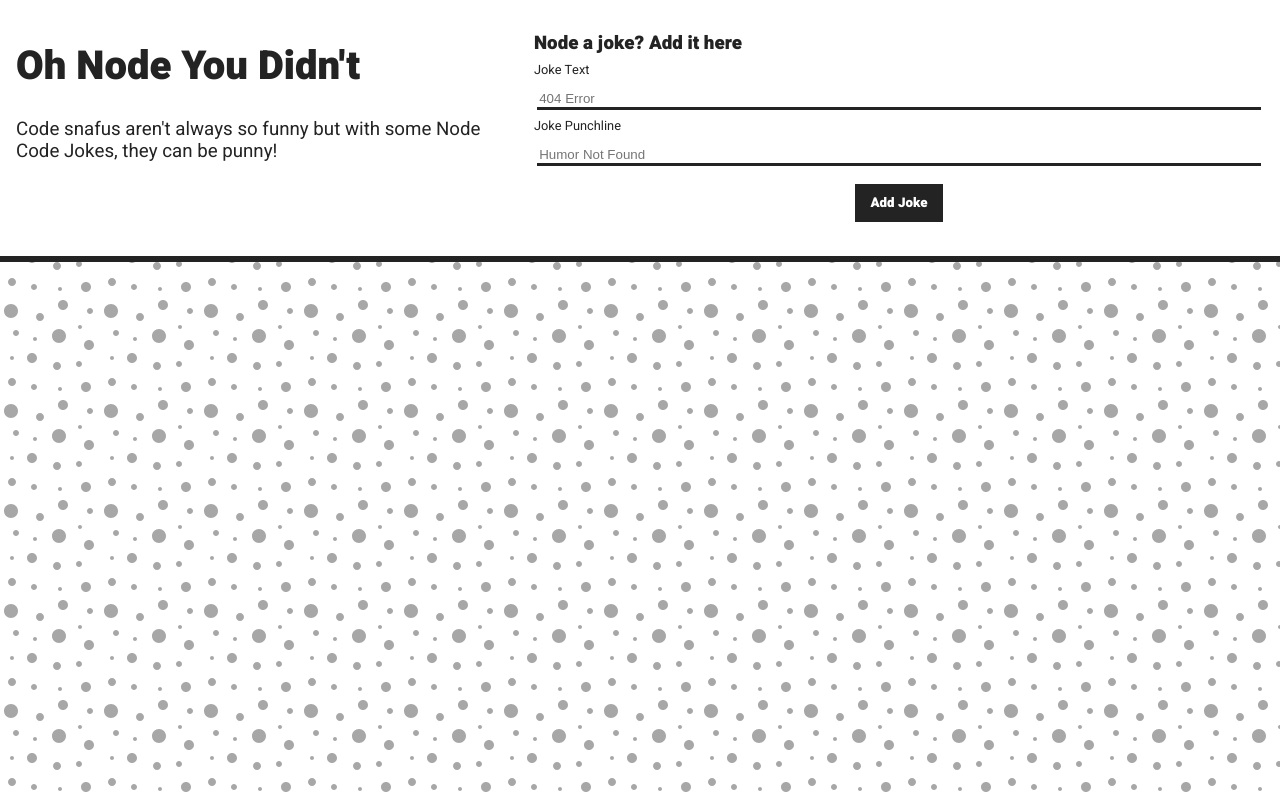
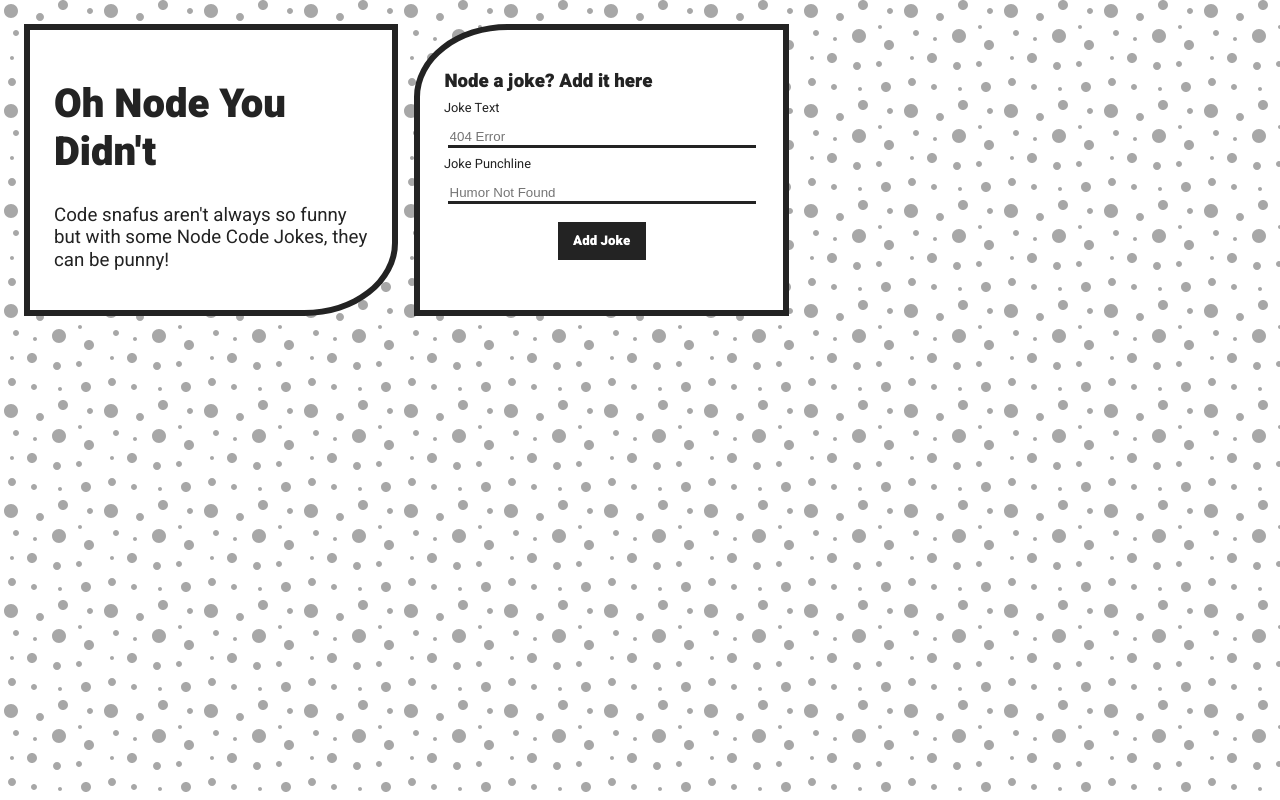
Before and after one commit to krosenk729/Node-Code-Jokes, a website: page client/views/index.html in a window 1280 px wide. Drawn offline with nearby package versions, Linux system fonts and the light colour scheme; no server answers.

Commit message:
changed UI to be less meh -- got rid of header section and added content as cards

```diff
--- a/client/stylesheets/style.scss
+++ b/client/stylesheets/style.scss
@@ -74,41 +74,67 @@ br:before { content: "\A"; white-space: pre-line }
 }
 
 /////////////////////////////////////////////////////
-/* Header Area & Form */
-header{
+/* Joke Cards */
+.joke-card-container{
 	@include flex_disp ;
-	justify-content: space-around;
+	flex-wrap: wrap;
+	margin: 1em;
+
+	%card{
+		position: relative;
+		padding: 24px;
+		margin: .5em;
 		background: $white;
-	border-bottom: 6px solid $not-black;
-
-	& > div{
-		padding: 1em;
+		border: 6px solid lighten($not-black, 40%);
+		flex-basis: 30%;
+		flex-grow: 0;
 	}
 
-	.welcome{
-		max-width: 518px;
-	}
-	.add-joke-form{
-		flex-basis: 30%;
-		flex-grow: 1;
-		min-width: 300px;
+	.joke-card{
+		@extend %card;
+		@include transition(.25s, linear);
+		text-transform: uppercase;
+		align-self: center;
+
+		&:hover{
+			border-color: $not-black;
 		}
 
-	.form-group{
-		position: relative;
-		padding: .2em;
-		width: 100%;
+		.punchline{
+			@include transition(.25s, ease-out);
+			&:hover{
+				color: $pink-pink;
+				font-weight: bold;
+			}
+		}
 	}
 
-	label{
-		display: block;
-		position: absolute;
-		transform: scale(0.8);
-		transform-origin: left top;
-		top: -1em;
-		left: 0;
-		right: 0;
-		padding: .5em 0;
+	.main-card{
+		@extend %card;
+		order: -1;
+		border-color: $not-black;
+		align-self: stretch;
+
+		&:nth-child(odd){
+			border-radius: 25% 0 0 0;
+		}
+
+		&:nth-child(even){
+			border-radius: 0 0 25% 0;
+		}
+
+		button.btn{
+			padding: .5em 1em;
+			background: $not-black;
+			border: 2px solid $not-black;
+			color: $white;
+			font-weight: bold;
+			font-family: 'Heebo', Helvetica, Arial, sans-serif;
+			@include transition(.5s, ease-out);
+			&:hover{
+				color: $pink-pink;
+				background: $white;
+			}
 		}
 
 		input{
@@ -132,45 +158,23 @@ header{
 			}
 		}
 
-	button{
-		padding: .5em 1em;
-		background: $not-black;
-		border: 2px solid $not-black;
-		color: $white;
-		font-weight: bold;
-		font-family: 'Heebo', Helvetica, Arial, sans-serif;
-		@include transition(.5s, ease-out);
-		&:hover{
-			color: $pink-pink;
-			background: $white;
-		}
+		.form-group{
+			position: relative;
+			padding: .2em;
+			width: 100%;
 		}
 
-	@media screen and (max-width: 560px){
-		header{ flex-wrap: wrap; }
+		label{
+			display: block;
+			position: absolute;
+			transform: scale(0.8);
+			transform-origin: left top;
+			top: -1em;
+			left: 0;
+			right: 0;
+			padding: .5em 0;
 		}
-}
-/////////////////////////////////////////////////////
-/* Joke Cards */
-.joke-card-container{
-	@include flex_disp ;
-	flex-wrap: wrap;
-	margin: 1em;
 
-	.joke-card{
-		position: relative;
-		padding: 24px;
-		margin: .5em;
-		background: $white;
-		border: 6px solid lighten($not-black, 40%);
-		flex-basis: 30%;
-		flex-grow: 0;
-		align-self: center;
-		text-transform: uppercase;
-		@include transition(.25s, linear);
-		&:hover{
-			border-color: $not-black;
-		}
 	}
 
 	.joke-card-placeholder{
--- a/client/views/index.html
+++ b/client/views/index.html
@@ -14,12 +14,14 @@
 	<script src="../javascripts/app.js"></script>
 </head>
 <body ng-controller="mainController">
-	<header>
+	<div class="joke-card-container">
+		<div class="main-card welcome">
 			<div class="welcome" id="#welcome">
 				<h1>Oh Node You Didn't</h1>
 				<p class="instructions">Code snafus aren't always so funny but with some Node Code Jokes, they can be punny!</p>
 			</div>
-		<div class="add-joke-form">
+		</div>
+		<div class="main-card add-joke-form">
 			<h3>Node a joke? Add it here</h3>
 			<form ng-submit="addJoke()">
 				<div class="form-group">
@@ -36,12 +38,10 @@
 			</form>
 
 		</div>
-	</header>
-	<div class="joke-card-container">
 		<div ng-repeat="j in jokeData" class="joke-card center">
 			<p id="joke-{{j.id}}">{{ j.joke_text }}</p>
 			<br>
-			<p>{{ j.joke_punchline }}</p>
+			<p class="punchline">{{ j.joke_punchline }}</p>
 			<div class="sorter"><img ng-src="/images/icon_move_{{j.id % 7}}.svg" alt="move/rearrange button"></div>
 			<button class="deleter" ng-click="removeJoke(j.id)" aria-label="Delete"><img src="/images/icon_delete_0.svg" alt="delete button"></button>
 		</div>
@@ -55,7 +55,6 @@
 				revert: 20,
 				dropOnEmpty: false
 			});
-			//  $('input[name="ratings"]:checked').val()
 			$('.sorter').disableSelection();
 		});
 	</script>
```
Also changed, not shown: client/stylesheets/style.css, 1 other file. Lines whose indentation alone changed are shown as unchanged.
